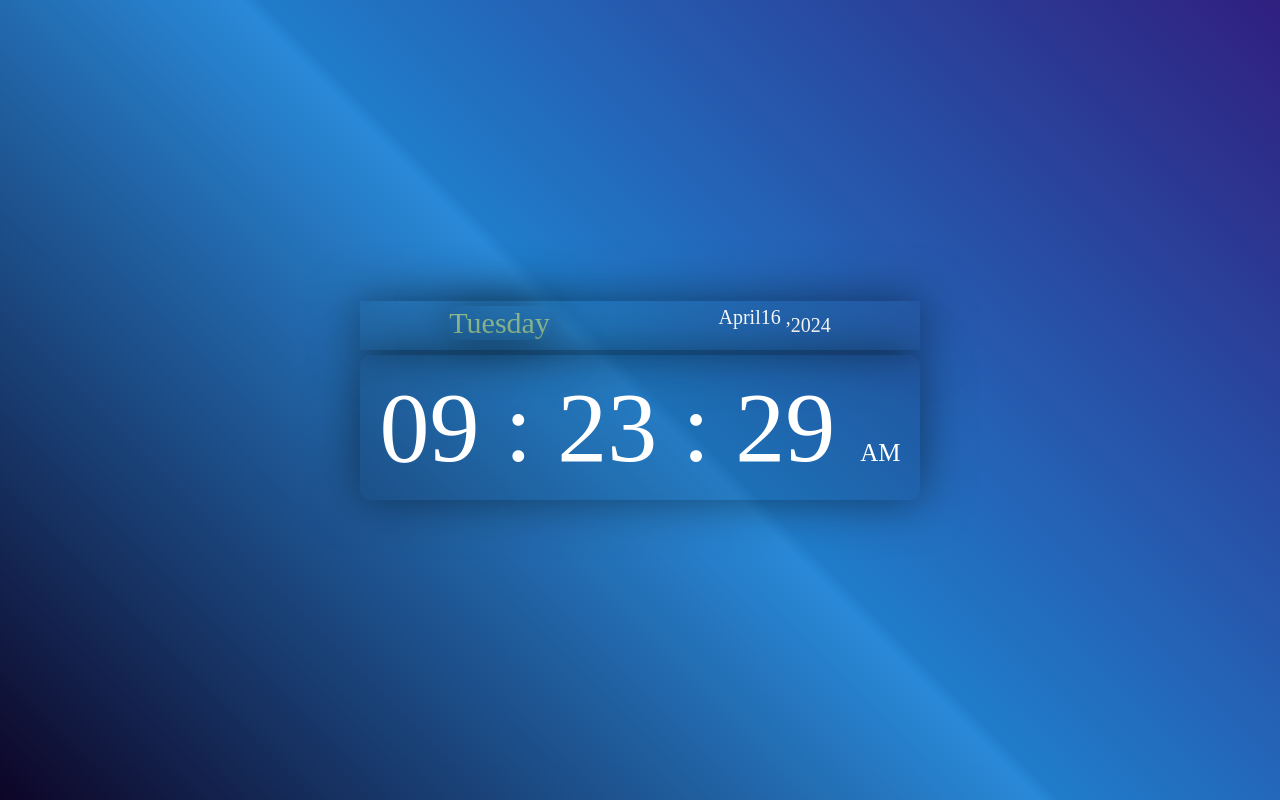
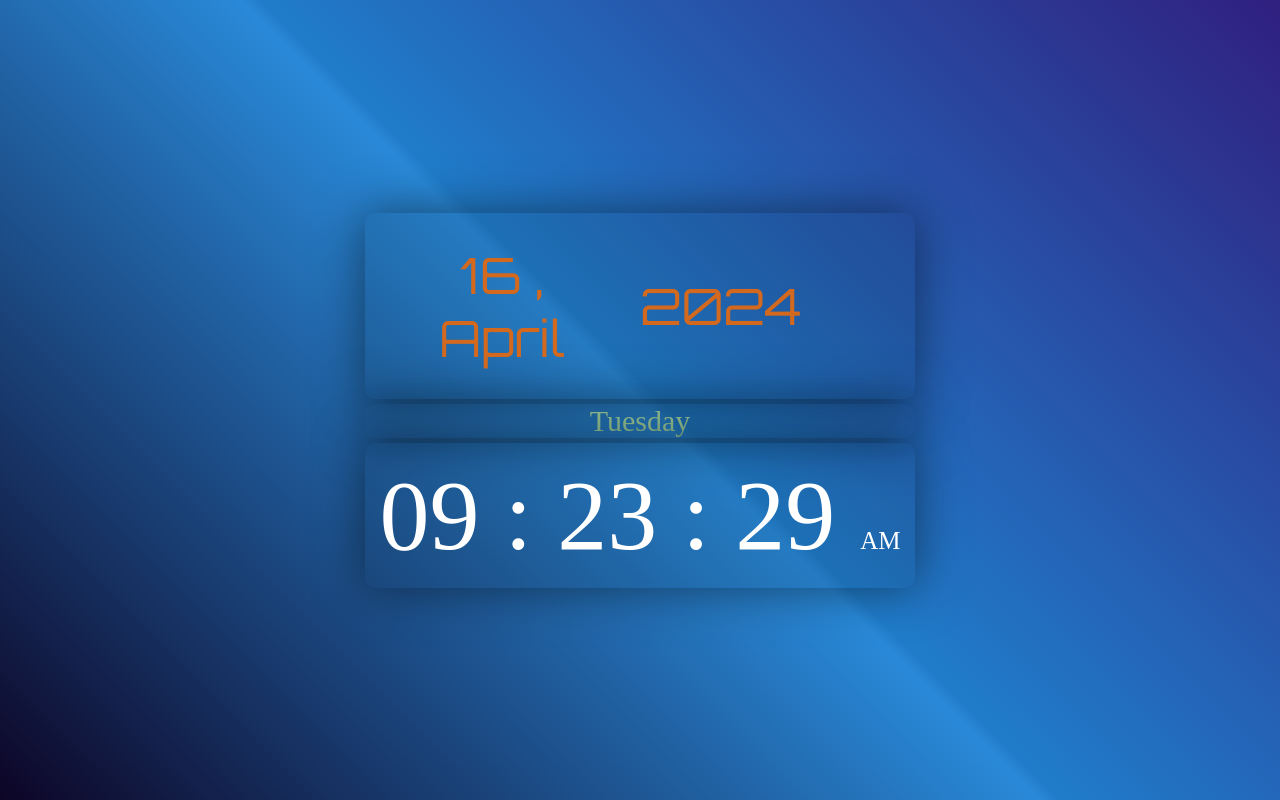
Before and after one commit to protik-das-utso/digital-clock, a plain HTML site: page index.html in a window 1280 px wide. Drawn offline with Linux system fonts and the light colour scheme; a web font is replaced by a local one.

Commit message:
add date

```diff
--- a/index.html
+++ b/index.html
@@ -12,14 +12,15 @@
 
     <!-- box -->
     <div class="box">
-        <div class="top-text">
-            <span class="week-day">Saturday</span>
-            <div class="date-row">
-                <span class="month">November</span>
-                <span class="date"> 26, </span>
-                <span class="year">2454</span>
+        <div class="year-sec">
+            <div class="date-month">
+                <span class="date"></span>
+                <span class="month"></span>
             </div>
+            <span class="year">2454</span>
         </div>
+        <span class="week-day"></span>
+
 
         <div class="clock-text">
             <span class="hour"></span>
@@ -27,10 +28,7 @@
             <span class="second"></span>
             <span class="am-pm"></span>
         </div>
-        <!-- Square -->
-        <div class="square"></div>
-        <!-- circle -->
-        <div class="circle"></div>
+
     </div>
 
 
```
